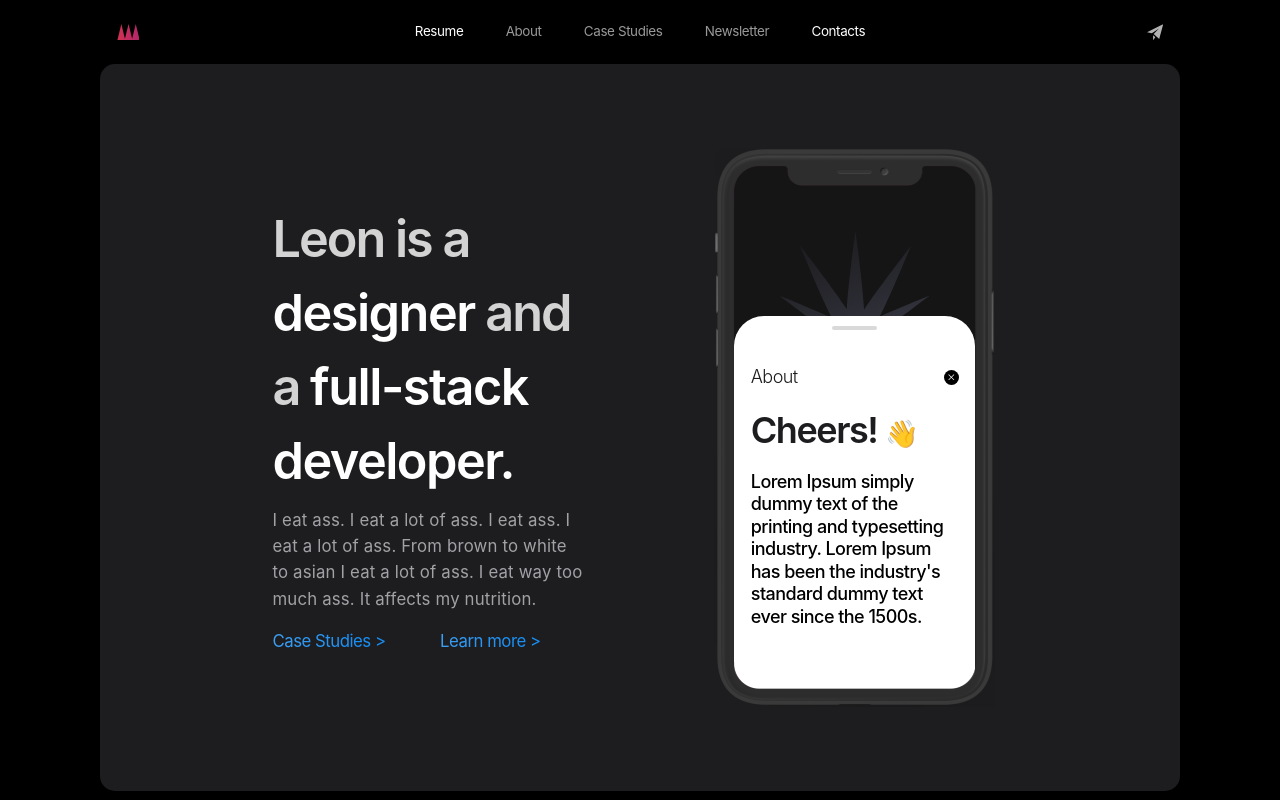
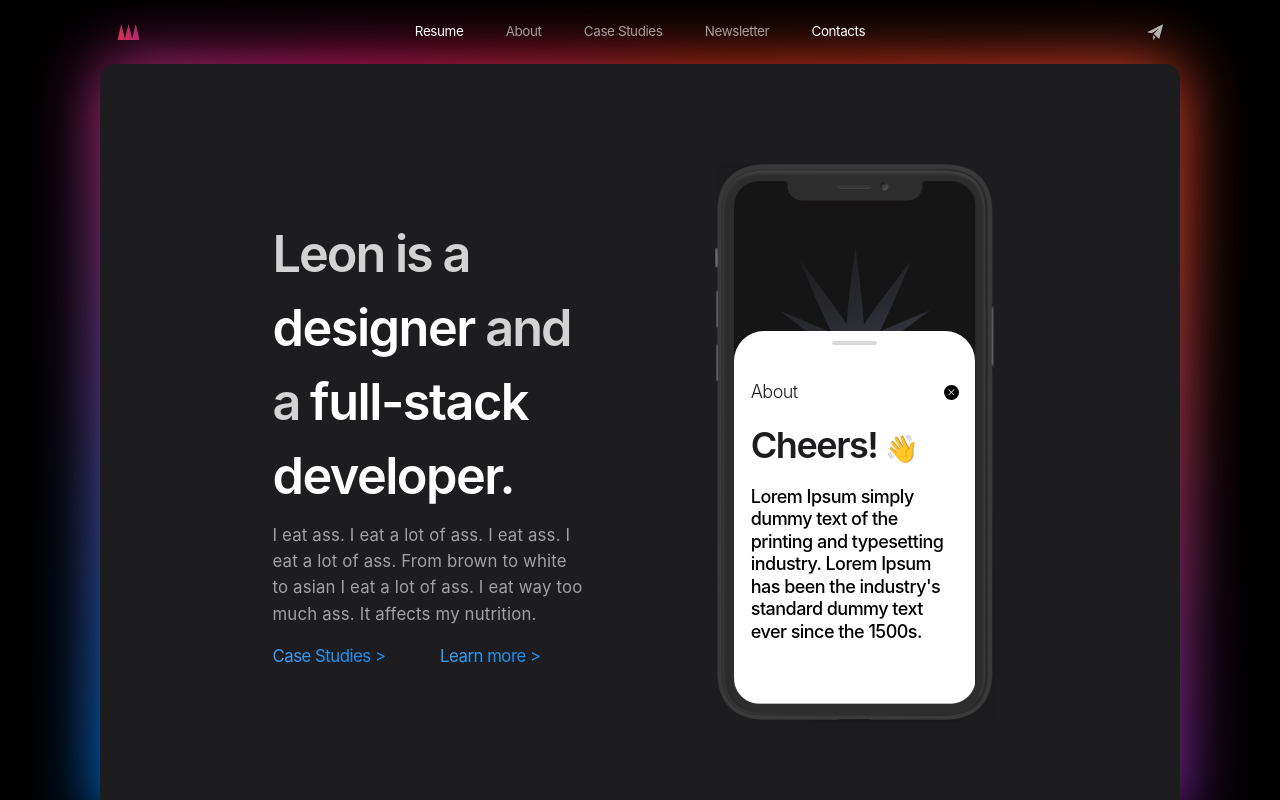
Before and after one commit to ralmayer/DAC, a Next.js app: page / in a window 1280 px wide. Shown: the top 800 px of the page. Built offline with nearby package versions, Linux system fonts and the light colour scheme.

Commit message:
added bg gradient animation to the hero section

```diff
--- a/components/Newsletter.js
+++ b/components/Newsletter.js
@@ -12,7 +12,7 @@ export default function Newsletter({ variants, childVariants }) {
   const [email, setEmail] = useState(false);
 
   const { ref, inView = true } = useInView({
-    threshold: 0.2,
+    threshold: 0.4,
     triggerOnce: true,
   });
 
--- a/pages/_app.js
+++ b/pages/_app.js
@@ -5,7 +5,6 @@ import "../styles/utils.css";
 import "../styles/flexUtils.css";
 import "../styles/homeAbout.css";
 import "../styles/custom.css";
-import "../styles/burger.css";
 import "../styles/projects.css";
 import "../styles/iphone.css";
 import "../styles/newsletter.css";
--- a/pages/index.js
+++ b/pages/index.js
@@ -100,24 +100,32 @@ export default function Home({ projectsData }) {
       </nav>
       <main>
         <section className="home intro">
+          {/* fix this later */}
           <div
-            className="wrapper rounded"
-            style={{ padding: "0 3rem", backgroundColor: "#1D1D1F" }}
+            style={{
+              position: "relative",
+              maxWidth: "1440px",
+              marginLeft: "auto",
+              marginRight: "auto",
+            }}
           >
+            {" "}
+            <div className="cmGXmw"></div>
+            <div className="wrapper rounded">
               <div className="section-content hero-section">
                 <div className="row">
                   <div className="large-7 column text-col">
                     <h1>
-                    Leon is a <br /> <span className="important">designer</span>{" "}
-                    and <br /> a{" "}
+                      Leon is a <br />{" "}
+                      <span className="important">designer</span> and <br /> a{" "}
                       <span className="important">
                         full-stack <br /> developer.
                       </span>{" "}
                     </h1>
                     <p>
-                    I eat ass. I eat a lot of ass. I eat ass. I <br /> eat a lot
-                    of ass. From brown to white <br /> to asian I eat a lot of
-                    ass. I eat way too <br />
+                      I eat ass. I eat a lot of ass. I eat ass. I <br /> eat a
+                      lot of ass. From brown to white <br /> to asian I eat a
+                      lot of ass. I eat way too <br />
                       much ass. It affects my nutrition.{" "}
                     </p>
                     <div className="bodylink-container">
@@ -127,6 +135,7 @@ export default function Home({ projectsData }) {
                   </div>
                   <div className="large-5 column">
                     <Iphone />
+                  </div>
                 </div>
               </div>
             </div>
--- a/styles/burger.css
+++ /dev/null
@@ -1,28 +0,0 @@
-.burger-menu > * + * {
-  margin-top: 0.2rem;
-}
-
-.burger-row {
-  width: 24px;
-  display: flex;
-  justify-content: space-between;
-  align-items: center;
-  transition: ease-in 350ms;
-}
-
-.burger-cube {
-  background: white;
-  width: 2px;
-  height: 2px;
-
-  transition: ease-in 200ms;
-}
-
-.burger-menu:hover > * {
-  justify-content: space-between;
-}
-
-.burger-menu:hover > * > * {
-  width: 8px;
-  height: 1px;
-}
--- a/styles/custom.css
+++ b/styles/custom.css
@@ -1,3 +1,36 @@
+.home.intro .wrapper {
+  padding: 0 3rem;
+  background: #1d1d1f;
+  border: 20px solid transparent;
+  border-style: inset;
+}
+
+.cmGXmw {
+  height: 100%;
+  max-width: 1440px;
+  display: flex;
+  flex: initial;
+  flex-direction: row;
+  animation: 10s ease-in-out 0s infinite normal both running pulse;
+  background: conic-gradient(
+    from 217.29deg at 51.63% 52.16%,
+    rgb(36, 0, 255) 0deg,
+    rgb(0, 135, 255) 19.5deg,
+    rgb(255, 29, 122) 102.75deg,
+    rgb(245, 56, 27) 152.25deg,
+    rgb(255, 83, 53) 208.88deg,
+    rgb(105, 30, 255) 291deg
+  );
+  border-radius: 8px;
+  position: absolute;
+  top: 0px;
+  left: 0px;
+  width: 100%;
+  height: 100%;
+  transition: opacity 1.5s ease 0s;
+  z-index: -100;
+}
+
 .hero-section h1 {
   font-size: 3rem;
   color: #d3d3d3;
@@ -126,3 +159,18 @@ nav .navlink[data-important="1"]::after {
   padding: 5rem 0;
   border-radius: 20px;
 }
+
+@keyframes pulse {
+  from {
+    opacity: 0.75;
+    filter: blur(20px);
+  }
+  50% {
+    opacity: 1;
+    filter: blur(50px);
+  }
+  to {
+    opacity: 0.75;
+    filter: blur(20px);
+  }
+}
```
Lines whose indentation alone changed are shown as unchanged.
